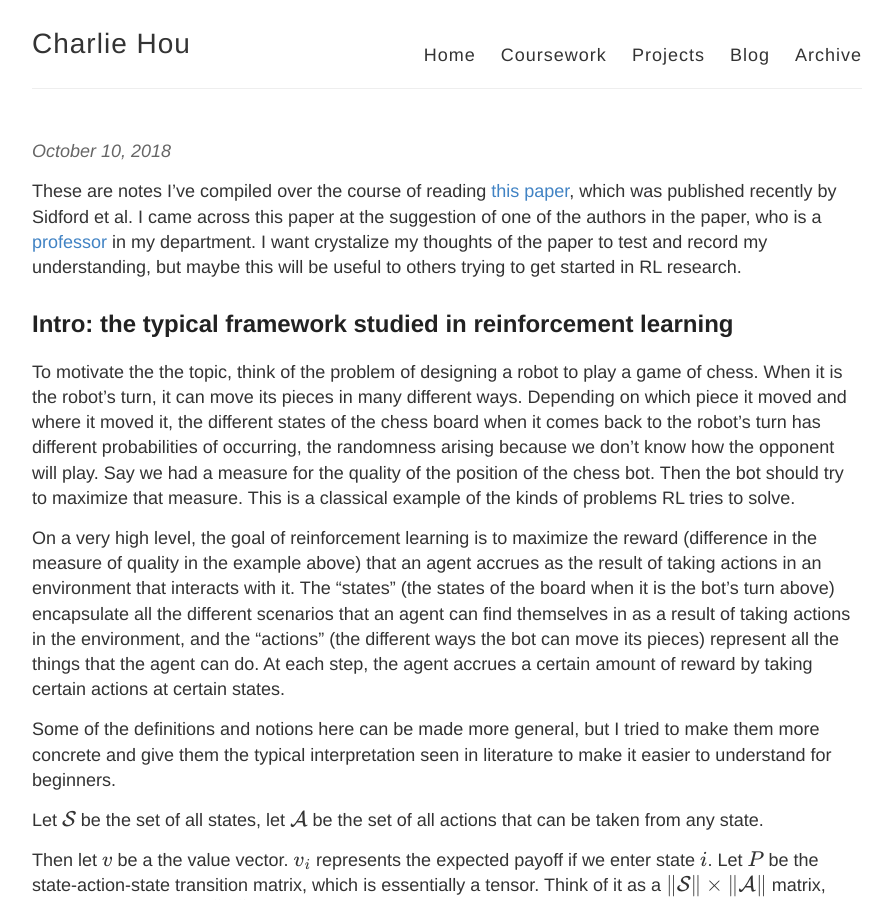
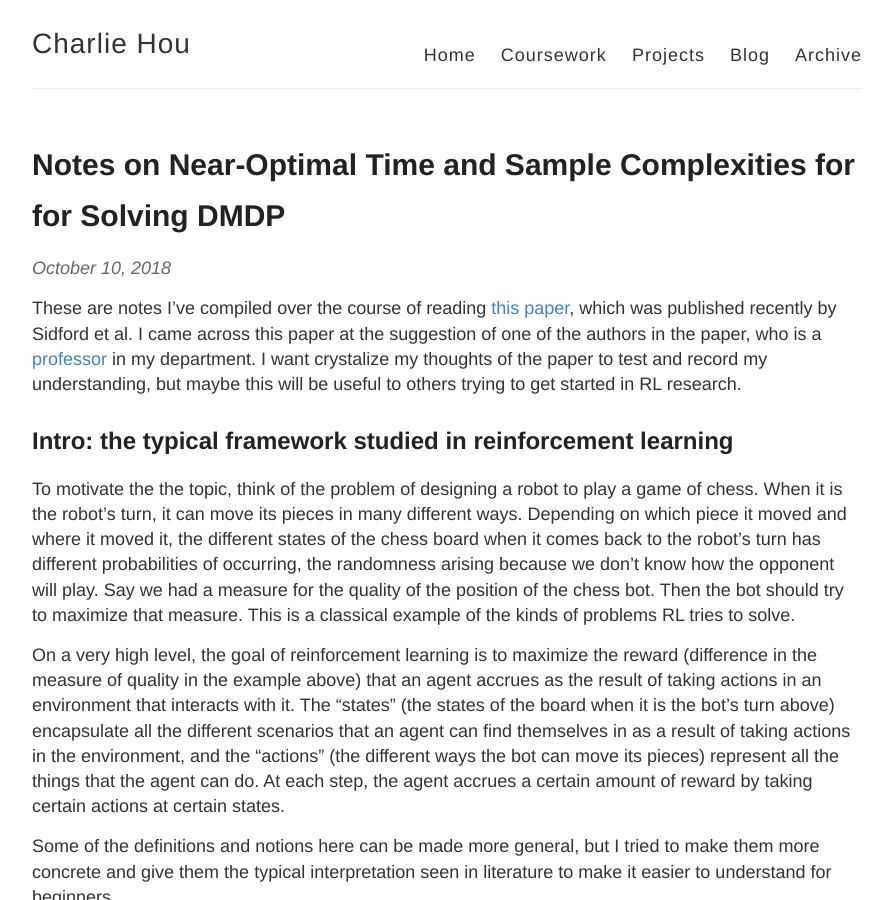
Before and after one commit to houcharlie/oldwebsite, a Jekyll site: the page built from _posts/2018-10-10-mdp.md, in a window 1280 px wide and 900 px high. Shown: the whole window, without its empty margins (193-1084 px from the left). Built offline with Jekyll 4.4.1, drawn with Linux system fonts in a browser that asks for light colours; our own code applies the rules of GitHub Pages for plain Markdown files; formulas are drawn with MathJax 3; part of the change alters nothing that is shown.

Commit message:
Update _posts/2018-10-10-mdp.md

```diff
--- a/_posts/2018-10-10-mdp.md
+++ b/_posts/2018-10-10-mdp.md
@@ -1,7 +1,6 @@
 ---
 layout: post
-title: Notes on Near-Optimal Time and Sample Complexities for for Solving
-Discounted Markov Decision Process with a Generative Model
+title: Notes on Near-Optimal Time and Sample Complexities for for Solving DMDP
 permalink: /blog/:title
 ---
 
```
